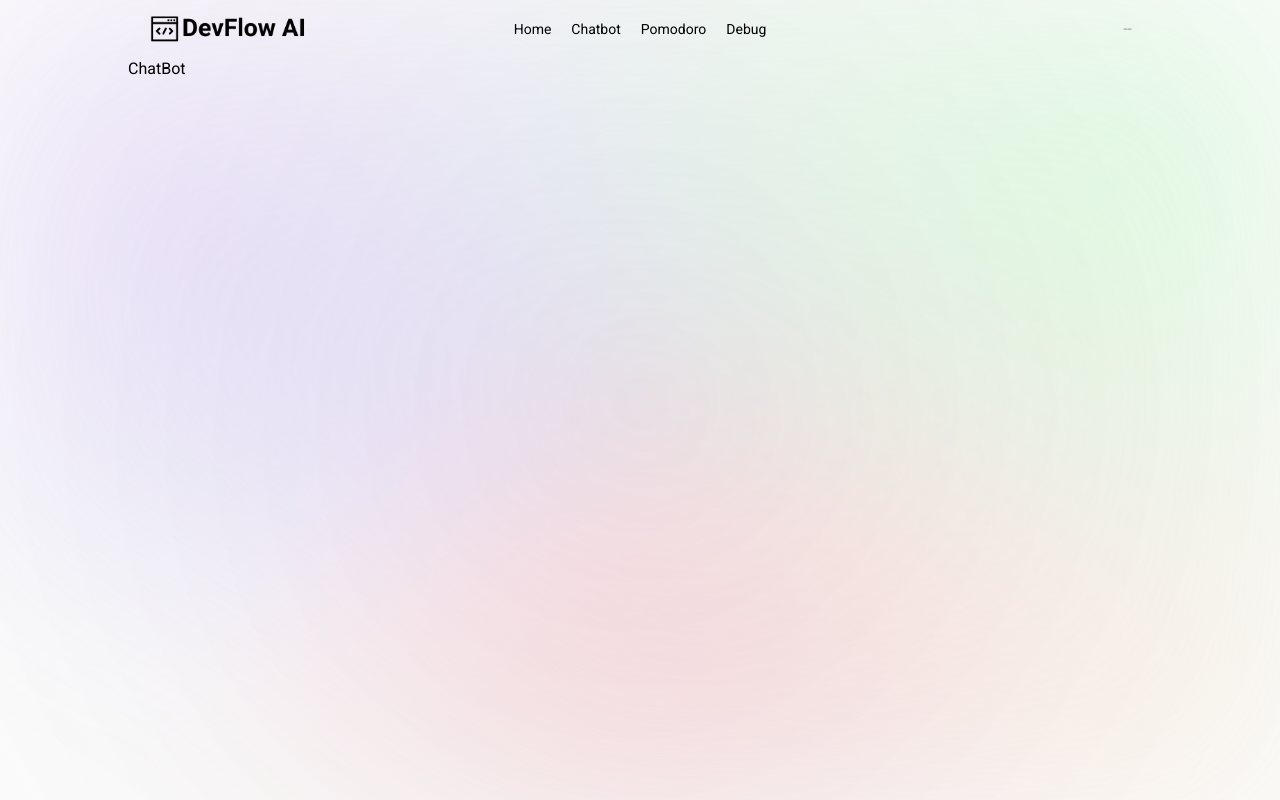
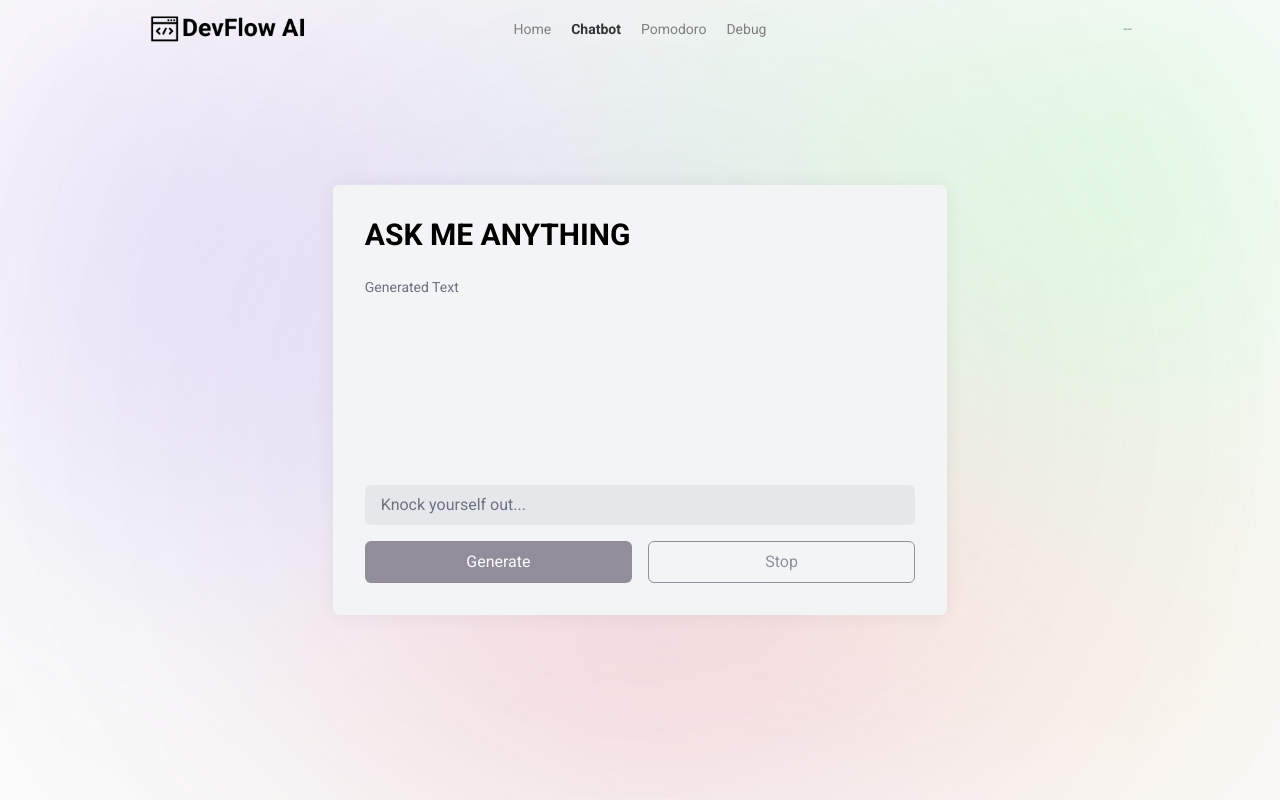
Before and after one commit to Exx-hub/DevFlow-2023, a React (Vite) app: page /chatbot in a window 1280 px wide. Built offline with nearby package versions, Linux system fonts and the light colour scheme; no server answers.

Commit message:
chat bot page, streaming data

```diff
--- a/src/components/Navbar.tsx
+++ b/src/components/Navbar.tsx
@@ -2,10 +2,11 @@ import { Link, useMatch } from "react-router-dom";
 import logo from "../assets/devflow-logo.png";
 import Weather from "./Weather";
 
-// if on root route, hide navlinks
-
 function Navbar() {
   const home = useMatch("/");
+  const chatbot = useMatch("/chatbot");
+  const pomorodo = useMatch("/pomodoro");
+  const debug = useMatch("/debug-ducky");
 
   return (
     <header className="flex justify-between items-center lg:px-5 py-3">
@@ -14,11 +15,19 @@ function Navbar() {
       </Link>
 
       {!home && (
-        <nav className="flex space-x-5 text-sm flex-1 justify-center">
-          <Link to="/">Home</Link>
-          <Link to="/chatbot">Chatbot</Link>
-          <Link to="/pomodoro">Pomodoro</Link>
-          <Link to="/debug">Debug</Link>
+        <nav className="hidden lg:flex space-x-5 text-sm flex-1 justify-center text-[#7F7F7F]">
+          <Link to="/" className={home ? "active-link" : ""}>
+            Home
+          </Link>
+          <Link to="/chatbot" className={chatbot ? "active-link" : ""}>
+            Chatbot
+          </Link>
+          <Link to="/pomodoro" className={pomorodo ? "active-link" : ""}>
+            Pomodoro
+          </Link>
+          <Link to="/debug-ducky" className={debug ? "active-link" : ""}>
+            Debug
+          </Link>
         </nav>
       )}
 
--- a/src/index.css
+++ b/src/index.css
@@ -33,6 +33,10 @@ body {
   padding: 0;
   min-width: 320px;
   min-height: 100vh;
+}
+
+.active-link {
+  @apply text-[#333] font-semibold;
 }
 
 .main {
--- a/src/pages/ChatBot.tsx
+++ b/src/pages/ChatBot.tsx
@@ -1,8 +1,149 @@
+import { useState } from "react";
 import useTitle from "../hooks/useTitle";
 
+const URL = "https://api.openai.com/v1/chat/completions";
+
+let controller: AbortController | null = null;
+
 function ChatBot() {
+  const [prompt, setPrompt] = useState("");
+  const [displayPrompt, setDisplayPrompt] = useState("");
+  const [generatedResponse, setGeneratedResponse] = useState("");
+  const [stopDisabled, setStopDisabled] = useState(true);
+  const [isLooping, setIsLooping] = useState(true);
+
   useTitle("DevFlow AI - Chatbot");
-  return <div>ChatBot</div>;
+
+  const generate = async () => {
+    setGeneratedResponse("Generating...");
+    setDisplayPrompt(prompt);
+    setPrompt("");
+    setStopDisabled(false);
+
+    controller = new AbortController();
+    const signal = controller.signal;
+
+    try {
+      const response = await fetch(URL, {
+        method: "POST",
+        headers: {
+          "Content-Type": "application/json",
+          Authorization: `Bearer ${import.meta.env.VITE_OPENAI_APIKEY}`,
+        },
+        body: JSON.stringify({
+          model: "gpt-3.5-turbo",
+          messages: [{ role: "user", content: prompt }],
+          stream: true, // add this to stream data
+        }),
+        signal,
+      });
+
+      // non streaming implementation, gives out answer in one block, can be useful for short answers
+      // const data = await response.json();
+      // setGeneratedResponse(data.choices[0].message.content);
+
+      // read data from response body in streams
+      const reader = response.body?.getReader();
+
+      // text decoder api decodes binary data
+      const decoder = new TextDecoder("utf-8");
+
+      setGeneratedResponse("");
+
+      while (isLooping) {
+        // read data by chunks from the stream
+        const chunk = await reader?.read();
+
+        if (chunk) {
+          const { done, value } = chunk;
+          if (done) {
+            setIsLooping(false);
+            break;
+          }
+
+          // decode chunks into readable data from binary data
+          const decodedChunk = decoder.decode(value);
+
+          // create an array from data streams
+          const lines = decodedChunk.split("\n");
+
+          // parse data
+          const parsedLines = lines
+            .map((line) => line.replace(/^data: /, "").trim())
+            .filter((line) => line !== "" && line !== "[DONE]")
+            .map((line) => JSON.parse(line));
+
+          // loop through each line and check if there is content, if so add to resultText
+          for (const parsedLine of parsedLines) {
+            const { choices } = parsedLine;
+            const { delta } = choices[0];
+            const { content } = delta;
+            if (content) {
+              console.log(content);
+
+              setGeneratedResponse((prev) => prev + content);
+            }
+          }
+        }
+      }
+    } catch (error) {
+      if (signal.aborted) {
+        setGeneratedResponse("Request Aborted - Ask me something else.");
+      } else {
+        console.error("Error:", error);
+        setGeneratedResponse("Error occurred while generating.");
+      }
+    } finally {
+      setStopDisabled(true);
+      setIsLooping(true);
+      controller = null;
+    }
+  };
+
+  const stop = () => {
+    if (controller) {
+      controller.abort();
+      controller = null;
+    }
+  };
+
+  return (
+    <div className="w-full mt-20 xl:mt-32">
+      <div className="text-black flex items-center justify-center">
+        <div className="w-full lg:w-[60%] p-8 rounded-md bg-gray-100 shadow-[0px_0px_20px_rgba(0,0,0,0.055)]">
+          <h1 className="text-2xl lg:text-3xl font-bold mb-6">ASK ME ANYTHING</h1>
+          <div className="mt-4 h-48 overflow-y-auto">
+            <p className="text-gray-500 text-sm mb-2">
+              {displayPrompt ? displayPrompt : "Generated Text"}
+            </p>
+            <p className="whitespace-pre-line">{generatedResponse}</p>
+          </div>
+          <input
+            className="w-full px-4 py-2 rounded-md bg-gray-200 placeholder-gray-500 focus:outline-none mt-4"
+            placeholder="Knock yourself out..."
+            value={prompt}
+            onChange={(e) => setPrompt(e.target.value)}
+          />
+          <div className="flex justify-center mt-4">
+            <button
+              className="w-1/2 px-4 py-2 rounded-md bg-[#726b7d] text-white hover:bg-[#333] focus:outline-none mr-2 disabled:opacity-75 disabled:cursor-not-allowed"
+              onClick={generate}
+              disabled={!prompt}
+            >
+              Generate
+            </button>
+            <button
+              className="w-1/2 px-4 py-2 rounded-md border border-gray-500 text-gray-500 hover:text-gray-700 hover:border-gray-700 focus:outline-none ml-2 disabled:opacity-75 disabled:cursor-not-allowed"
+              onClick={stop}
+              disabled={stopDisabled}
+            >
+              Stop
+            </button>
+          </div>
+        </div>
+      </div>
+    </div>
+  );
 }
 
 export default ChatBot;
```
Also changed, not shown: 2 other files (tests, documents, lock files or other folders).
